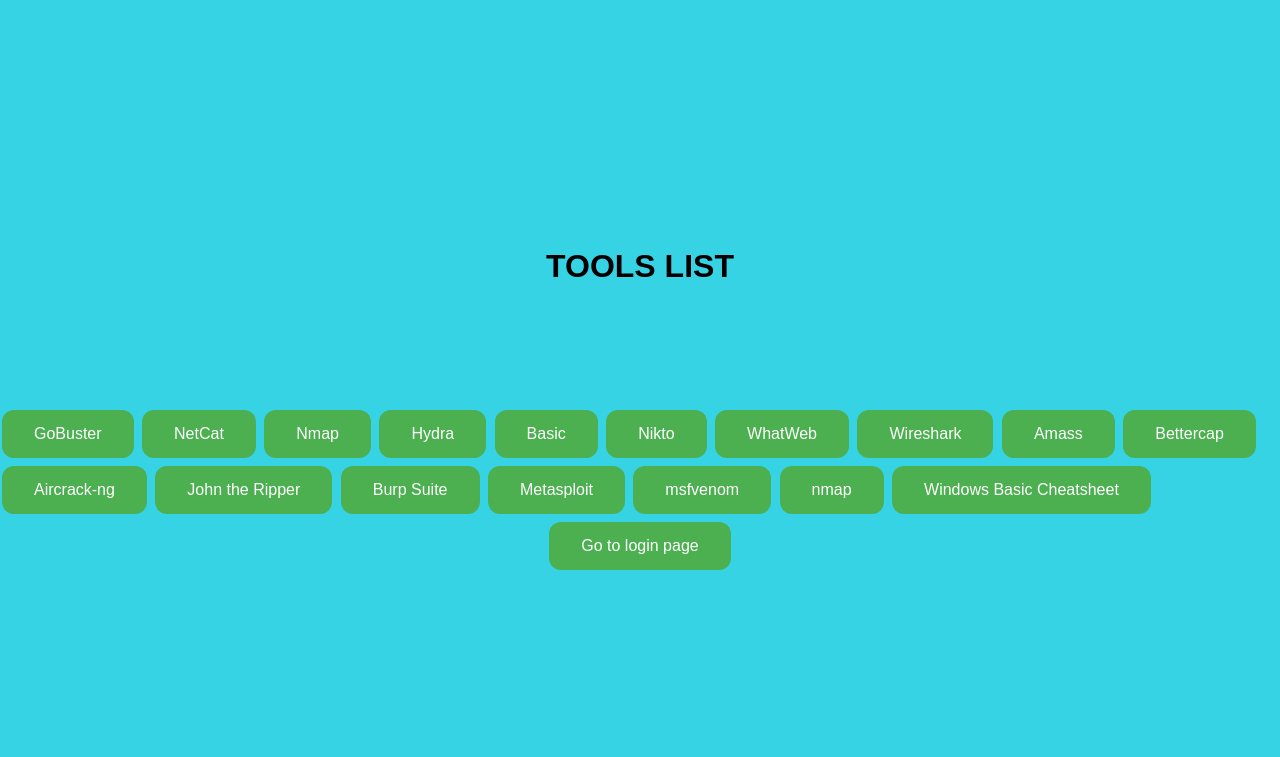
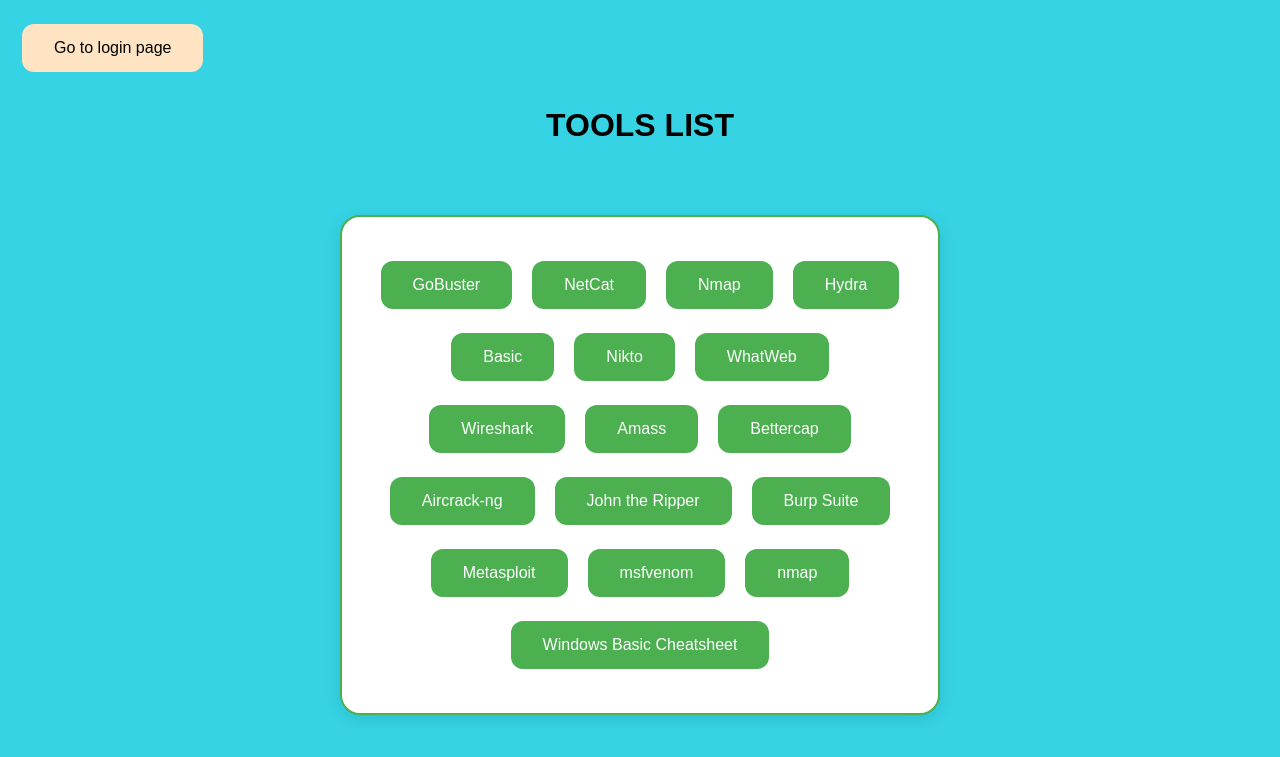
Before and after one commit to Orest-gt/EH-Docs-Website, a FastAPI app: page /home in a window 1280 px wide. Shown: the top 757 px of the page. Run offline with FastAPI, Linux system fonts and the light colour scheme.

Commit message:
i mean, MANY changes

```diff
--- a/EH-Docs-Website/static/select_tools.css
+++ b/EH-Docs-Website/static/select_tools.css
@@ -1,3 +1,19 @@
+/* Container for tool buttons */
+.button-container {
+    background: white;
+    border: 2px solid #4CAF50;
+    border-radius: 20px;
+    box-shadow: 0 4px 16px rgba(0,0,0,0.10);
+    padding: 40px 30px;
+    display: flex;
+    flex-wrap: wrap;
+    gap: 16px;
+    justify-content: center;
+    align-items: center;
+    max-width: 600px;
+    margin: 0 auto;
+} /* that was ai made */
+
 html {
     box-sizing: border-box;
 }
@@ -31,3 +47,12 @@ button {
     cursor: pointer;
     border-radius: 12px;
 }
+
+.login_button {
+    position: fixed;
+    top: 20px;
+    left: 20px;
+    z-index: 1000;
+    color: #000;
+    background-color: bisque;
+}
--- a/EH-Docs-Website/templates/select_tool.html
+++ b/EH-Docs-Website/templates/select_tool.html
@@ -6,8 +6,9 @@
     <link href="../static/select_tools.css" type="text/css" rel="stylesheet">
 </head>
 <body>
-  <h1 style="padding-bottom: 100px;">TOOLS LIST</h1>
+  <h1 style="padding-bottom: 50px;">TOOLS LIST</h1>
   <form method="get" action="/home">
+    <div class="button-container">
       <button type="submit" name="name" value="gobuster">GoBuster</button>
       <button type="submit" name="name" value="netcat">NetCat</button>
       <button type="submit" name="name" value="nmap">Nmap</button>
@@ -25,7 +26,8 @@
       <button type="submit" name="name" value="msfvenom">msfvenom</button>
       <button type="submit" name="name" value="nmap">nmap</button>
       <button type="submit" name="name" value="windows-basic-cheatsheet">Windows Basic Cheatsheet</button>
+    </div>
   </form>
-  <button onclick="location.href='/login'">Go to login page</button>
+  <button class="login_button" onclick="location.href='/login'">Go to login page</button>
 </body>
 </html>
```
Lines whose indentation alone changed are shown as unchanged.
